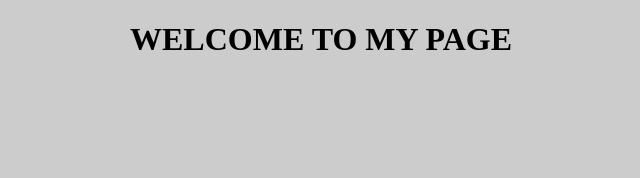
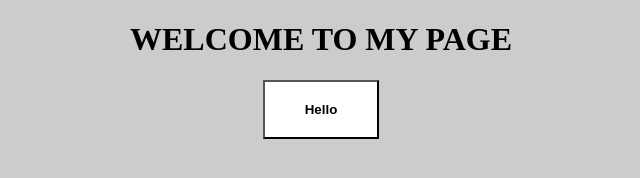
Before and after one commit to Solitary82/kodilla_zadanie_11.2, a website: page index.html in a window 1280 px wide. Shown: the whole page, without its empty margins (319-959 px from the left). Drawn offline with nearby package versions, Linux system fonts and the light colour scheme; files that its build step writes are made by us from their sources.

Commit message:
Finish js script

```diff
--- a/index.html
+++ b/index.html
@@ -7,6 +7,7 @@
     </head>
     <body>
         <h1>Welcome to my page</h1>
+        <script src="https://ajax.googleapis.com/ajax/libs/jquery/3.2.1/jquery.min.js"></script>
         <script type="text/javascript" src="js/script.js"></script>
     </body>
 </html>
--- a/js/script.js
+++ b/js/script.js
@@ -0,0 +1,21 @@
+function Button(text){
+    this.text = text || 'Hello';
+}
+
+Button.prototype = {
+
+    create: function() {
+        var self = this;
+        this.$element = $('<button>');
+        this.$element.text(this.text);
+        this.$element.click(function() {
+            alert(self.text);
+        });
+        $('body').append(this.$element);
+    }
+}
+
+var btn1 = new Button('Hello');
+btn1.create();
+
+$('button').css('padding-left', '40px').css('padding-right', '40px').css('padding-top', '20px').css('padding-bottom', '20px').css('background-color', 'white').css('font-weight', 'bold');
--- a/sass/style.scss
+++ b/sass/style.scss
@@ -1,8 +1,8 @@
 body {
     background-color: #ccc;
+    text-align: center
 }
 
 h1 {
-    text-align: center;
     text-transform: uppercase;
 }
```
Also changed, not shown: css/style.css (added).
